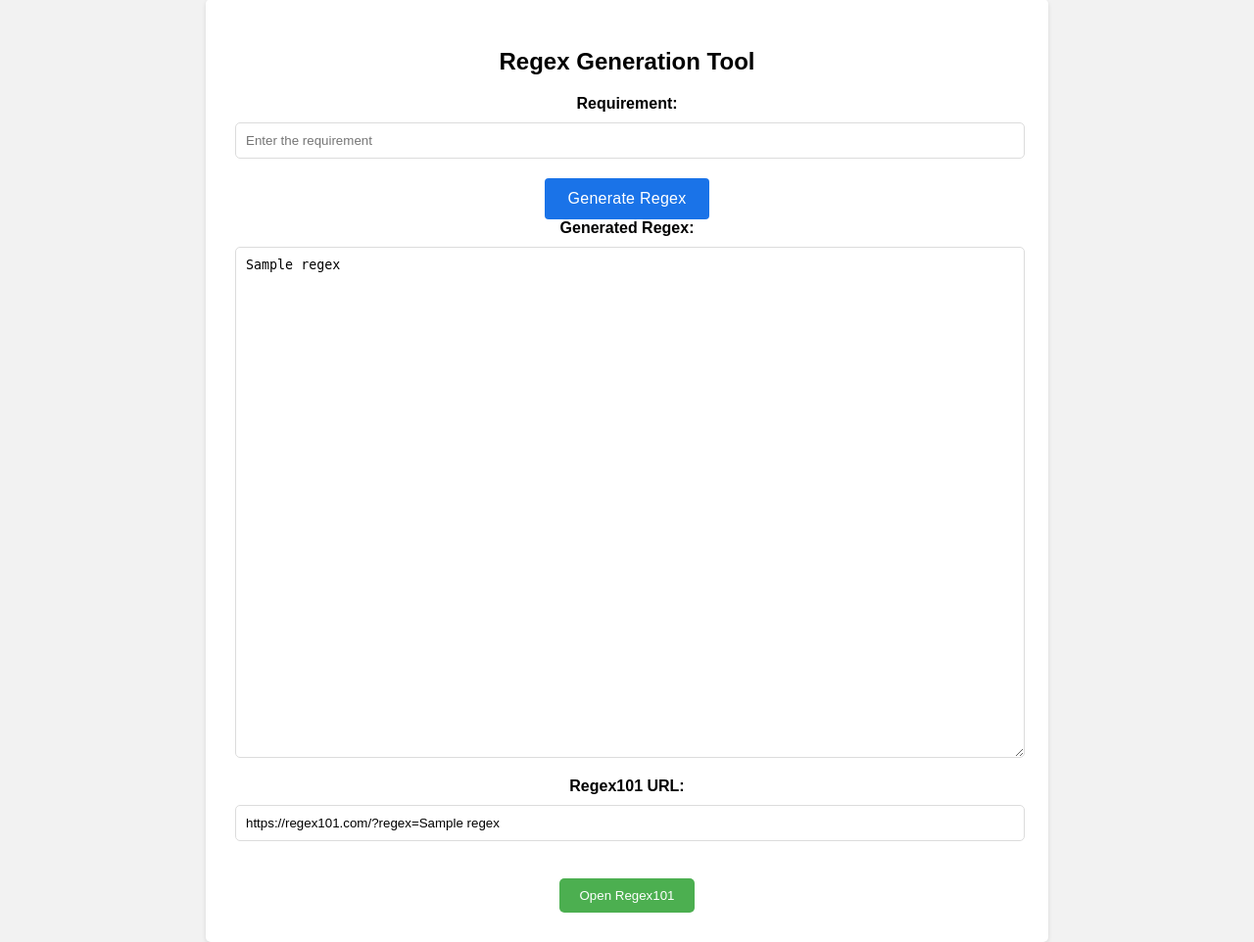
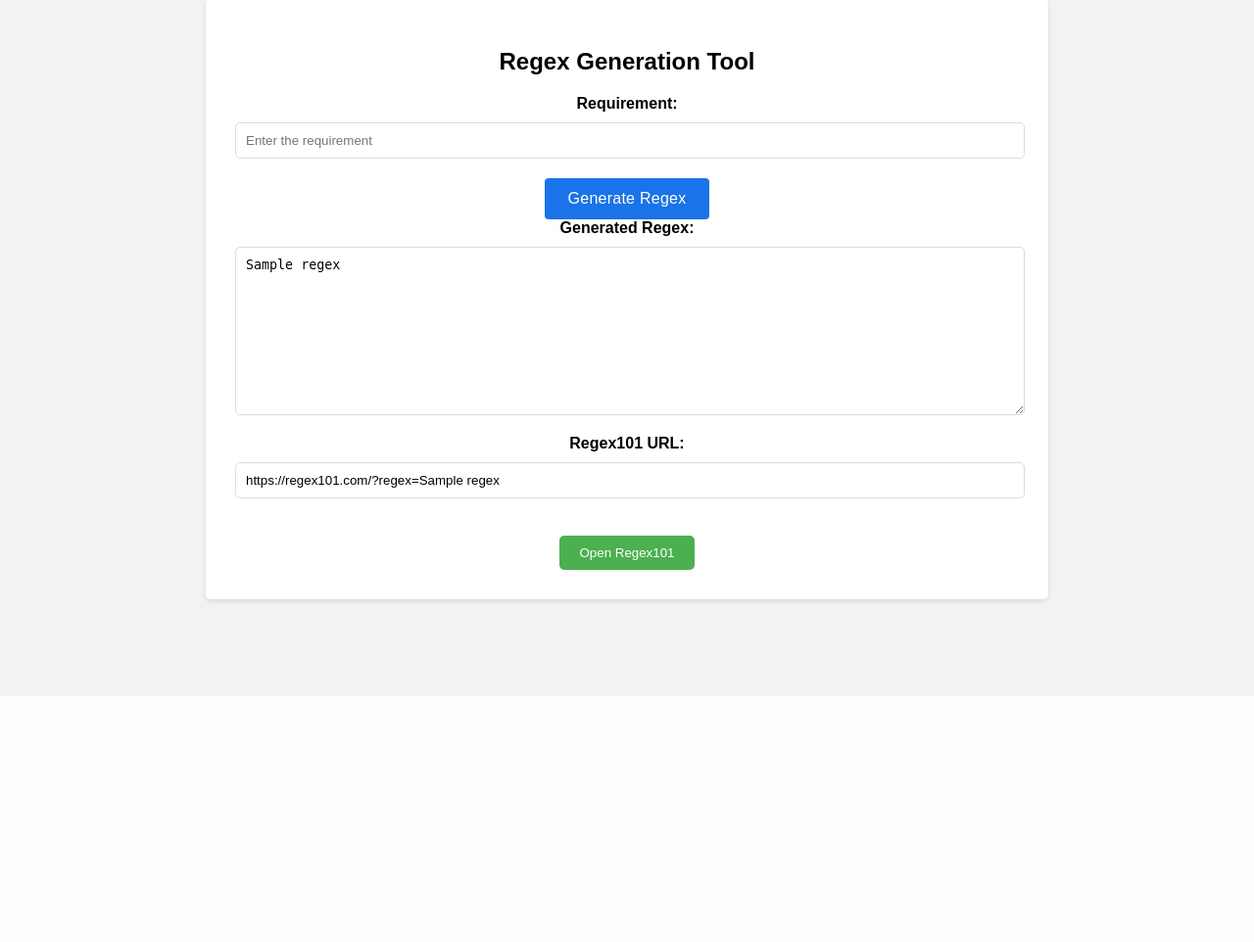
Before and after one commit to cycleapple/GPTTools, a Flask app: template templates/regex_generation_tool.html in a window 1280 px wide. Shown: the part 89-1051 px from the top of the page at 98% size. After the commit the page ends 800 px from the top, so only its background shows below. Run offline with Flask 2, Linux system fonts and the light colour scheme; the template is opened without the code that fills it: most values are stand-ins (such as "Sample title", 1, 10 or a date in 2020).

Commit message:
update style

```diff
--- a/app.py
+++ b/app.py
@@ -1,7 +1,12 @@
 from flask import Flask, render_template, request, redirect
+from email_generation import generate_email
 from excel_formula_generator import generate_excel_formula
-from email_generation import generate_email
 from regex_generator import generate_regex
+import os
+from dotenv import load_dotenv
+
+# Load the environment variables from the .env file
+load_dotenv()
 
 app = Flask(__name__)
 
@@ -58,12 +63,5 @@ def regex_generation_tool():
     # Render the template with the form
     return render_template('regex_generation_tool.html')
 
-
-@app.route('/regex101')
-def regex101():
-    regex_url = request.args.get('url')
-    return redirect(regex_url)
-
-
 if __name__ == '__main__':
     app.run(debug=True)
--- a/static/css/style.css
+++ b/static/css/style.css
@@ -137,6 +137,10 @@ button.generate-email:hover {
   height: 100px;
 }
 
+.short-textarea {
+  height: 150px;
+}
+
 
 /* Responsive styles */
 
--- a/templates/excel_formula_generation_tool.html
+++ b/templates/excel_formula_generation_tool.html
@@ -21,7 +21,7 @@
       </form>
       <div class="form-group">
         <label for="output">Generated Formula:</label>
-        <textarea class="form-control" id="excel-output" rows="10" readonly>{{ formula }}</textarea>
+        <textarea class="form-control short-textarea" id="excel-output" rows="3" readonly>{{ formula }}</textarea>
       </div>
     </div>
   </div>
--- a/templates/regex_generation_tool.html
+++ b/templates/regex_generation_tool.html
@@ -15,7 +15,7 @@
       {% if regex %}
       <div class="form-group">
         <label for="output">Generated Regex:</label>
-        <textarea class="form-control" id="output" name="output" rows="10" readonly>{{ regex }}</textarea>
+        <textarea class="form-control short-textarea" id="output" name="output" rows="5" readonly>{{ regex }}</textarea>
       </div>
       <div class="form-group">
         <label for="regex101">Regex101 URL:</label>
```
